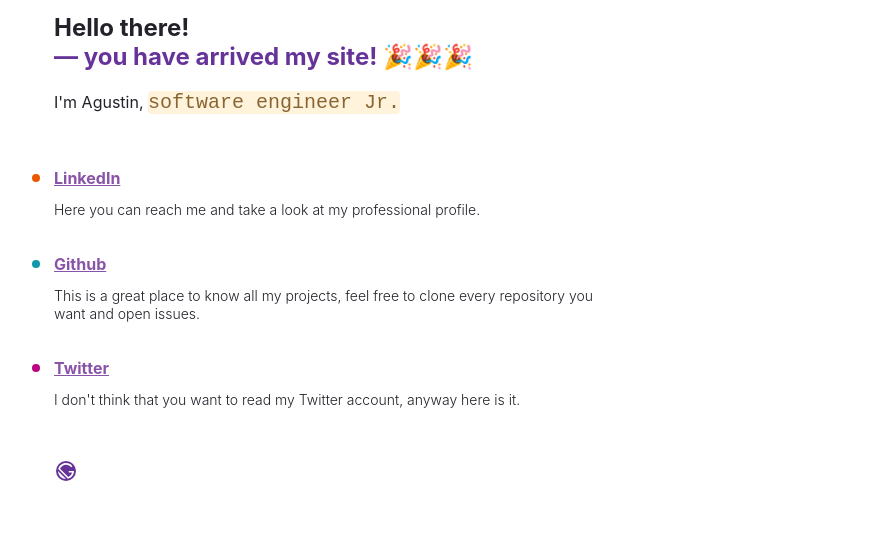
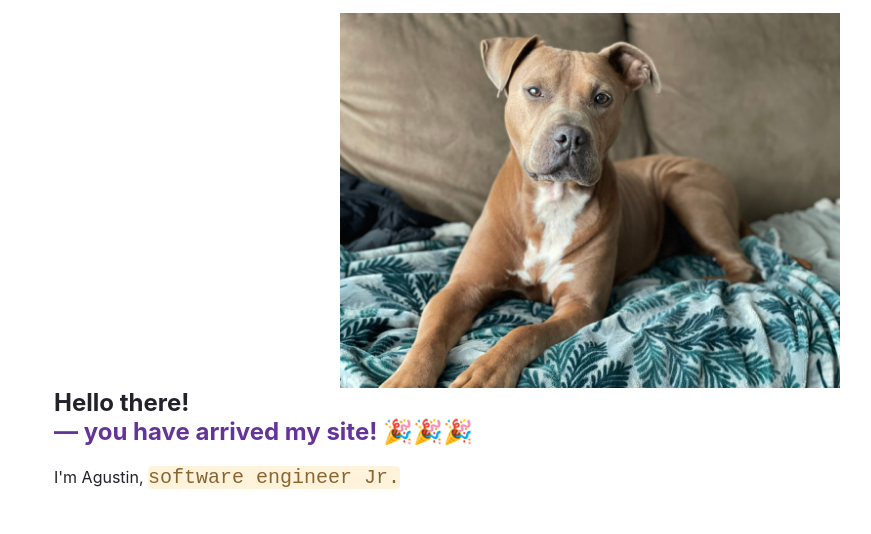
Before and after one commit to agustinlozano/first-gatsby-site, a Gatsby site: page / in a window 1280 px wide. Shown: the part 257-791 px from the top of the page, without its empty margins (50-921 px from the left). Built offline with nearby package versions, Linux system fonts and the light colour scheme; Gatsby itself is replaced by a stand-in of ours.

Commit message:
Update index

```diff
--- a/src/pages/index.js
+++ b/src/pages/index.js
@@ -3,6 +3,7 @@
 import Occupation from '../components/Occupation/Occupation'
 import OurLinks from '../components/Links/Links'
 import Layout from '../components/Layout/Layout'
+import { StaticImage } from 'gatsby-plugin-image'
 
 // styles
 const pageStyles = {
@@ -18,6 +19,10 @@
       <title>- Agustin Lozano</title>
       <Layout pageTitle='About Me'>
         <p>Hi there! I'm the proud creator of this site, which I built with Gatsby.</p>
+        <StaticImage
+          alt='Clifford, a reddish-brown pitbull, posing on a couch and looking stoically at the camera'
+          src='../images/dog.jpg'
+        />
       </Layout>
       <Hello />
       <Occupation />
```
